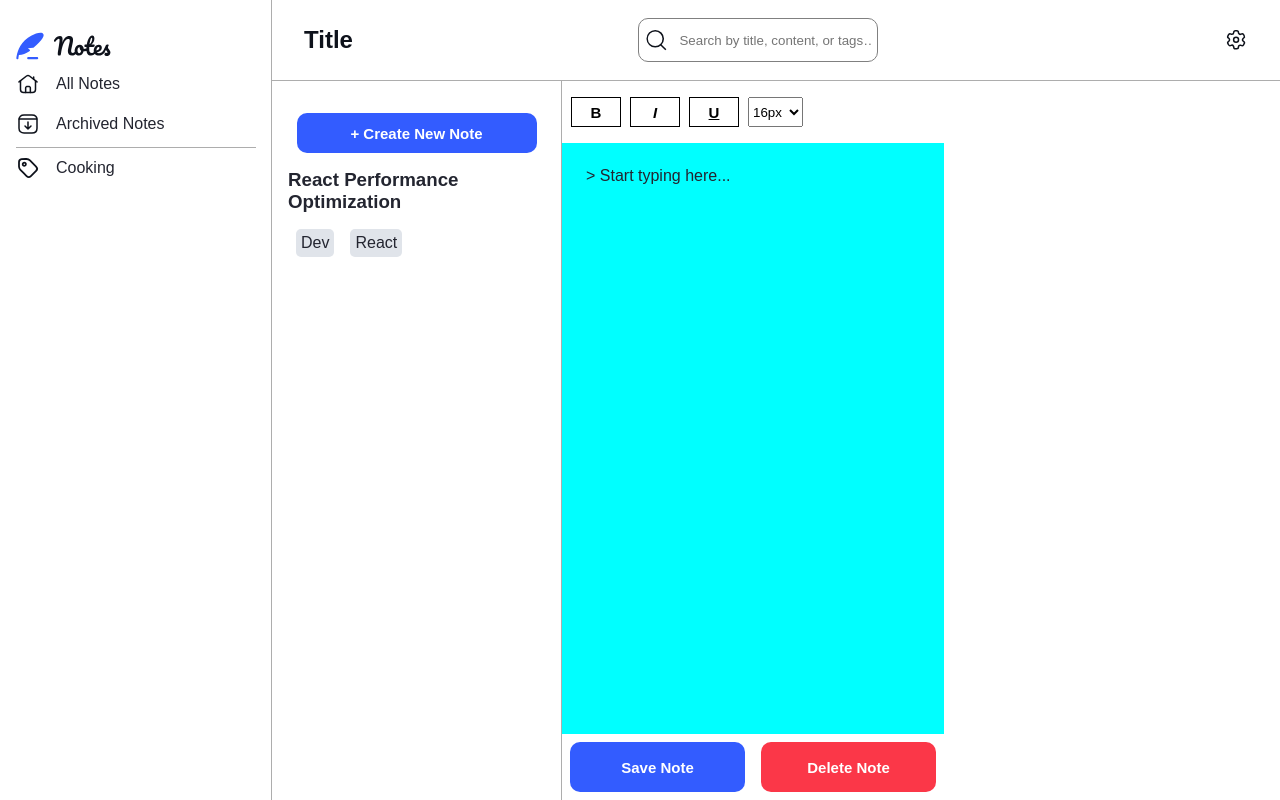
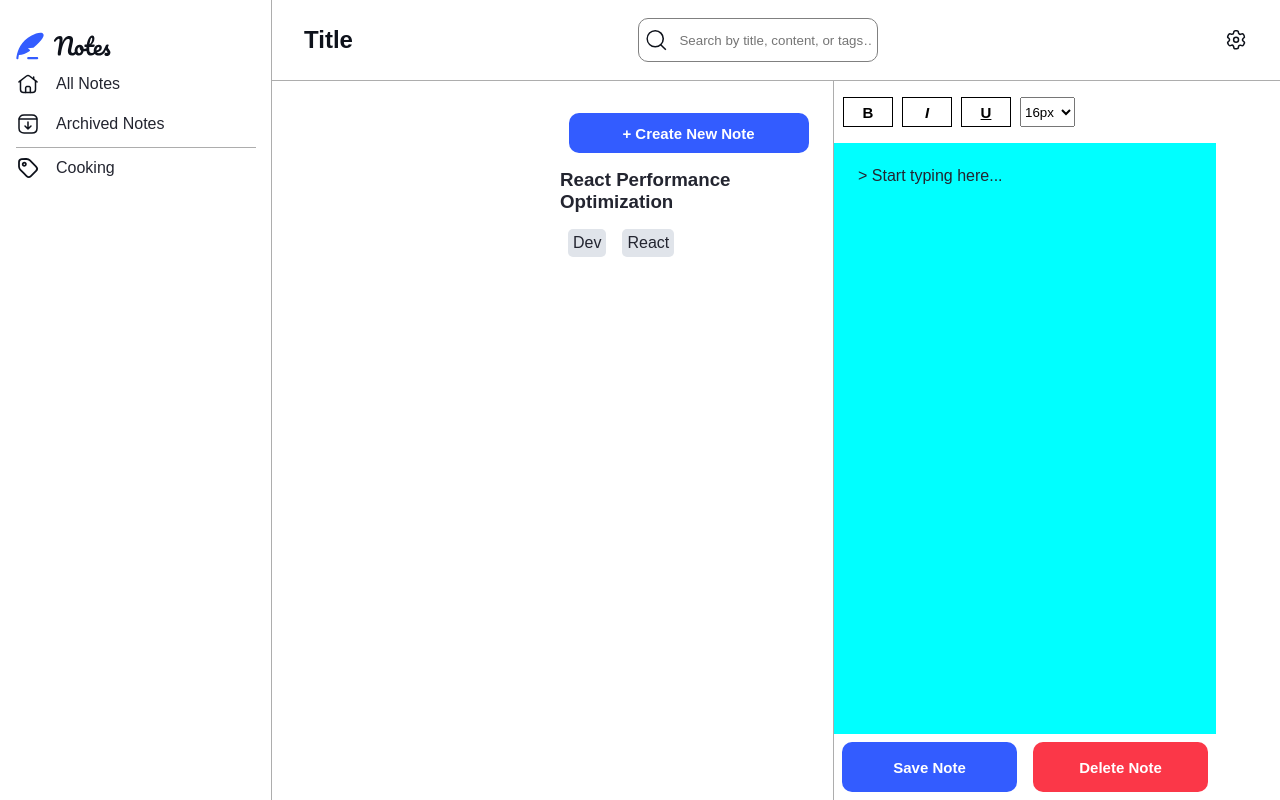
Before and after one commit to LeoLoureiro-code/NotesApp, an Angular app: page /notes in a window 1280 px wide. Built offline with nearby package versions, Linux system fonts and the light colour scheme.

Commit message:
make note div flex

```diff
--- a/src/components/notes/notes.component.scss
+++ b/src/components/notes/notes.component.scss
@@ -4,6 +4,6 @@ main{
 }
 
 .note-div{
+    margin-left: 272px;
     display: flex;
-    width: 100%;
 }
```
